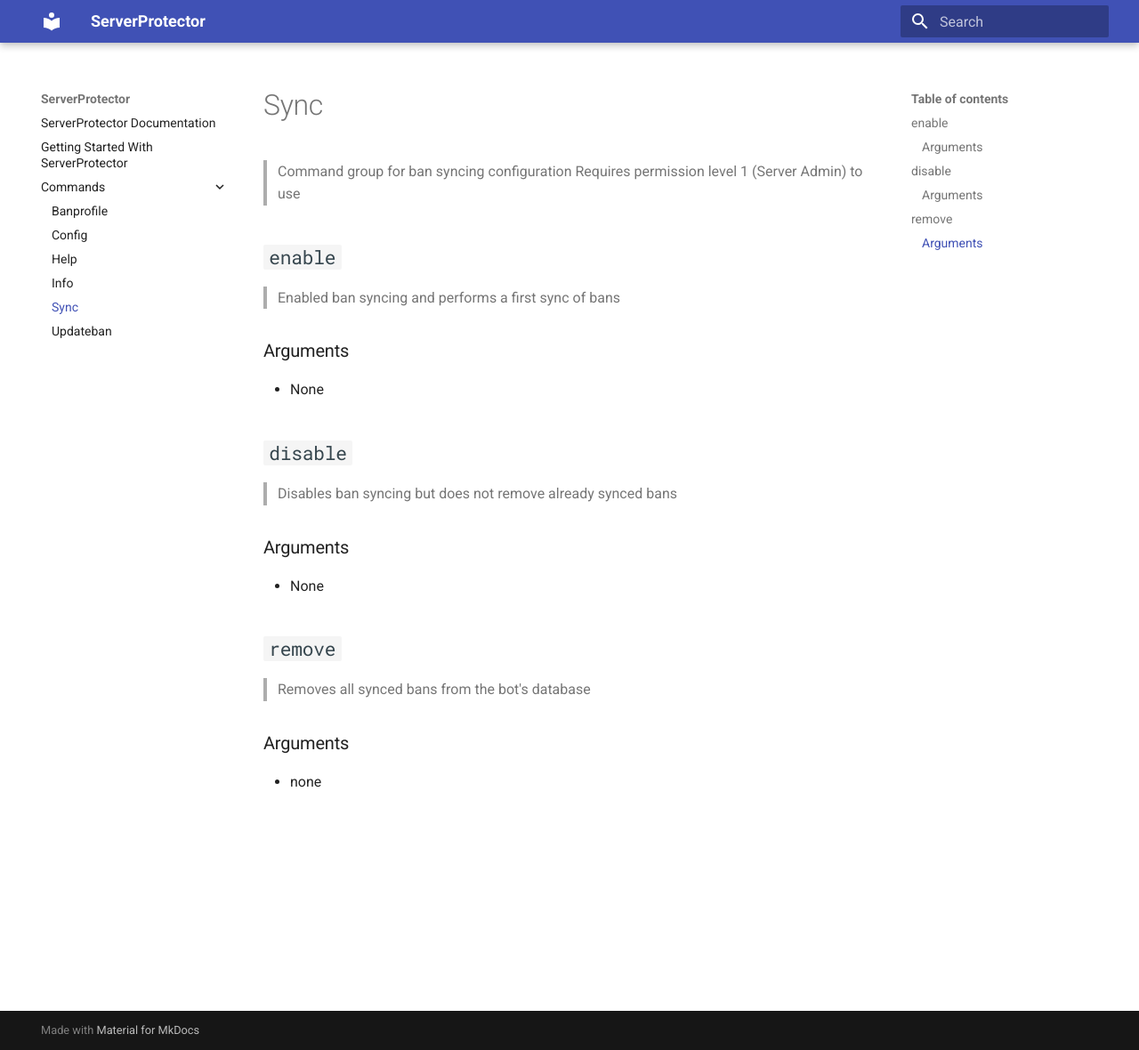
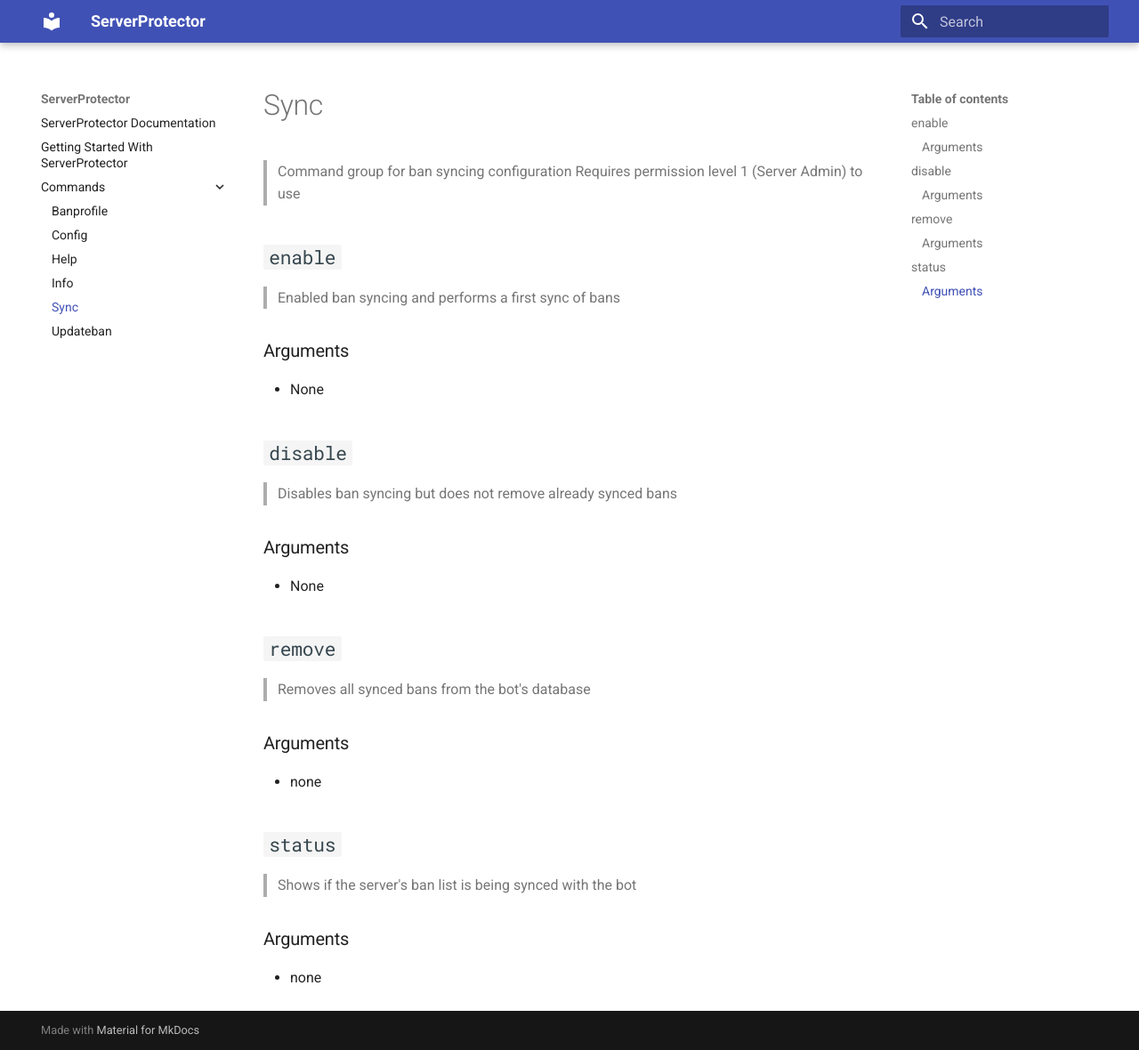
Before and after one commit to sniff122Development/ServerProtectorDocs, an MkDocs documentation site: the page built from docs/commands/sync.md, in a window 1280 px wide and 1180 px high. Shown: the whole window at 89% size. Built offline with MkDocs 1.6.1 and Material for MkDocs 9.7.7, drawn with Linux system fonts in a browser that asks for light colours.

Commit message:
added sync status command

```diff
--- a/docs/commands/sync.md
+++ b/docs/commands/sync.md
@@ -19,3 +19,8 @@ Requires permission level 1 (Server Admin) to use
 > Removes all synced bans from the bot's database
 ### Arguments
 - none
+
+## `status`
+> Shows if the server's ban list is being synced with the bot
+### Arguments
+- none
```
